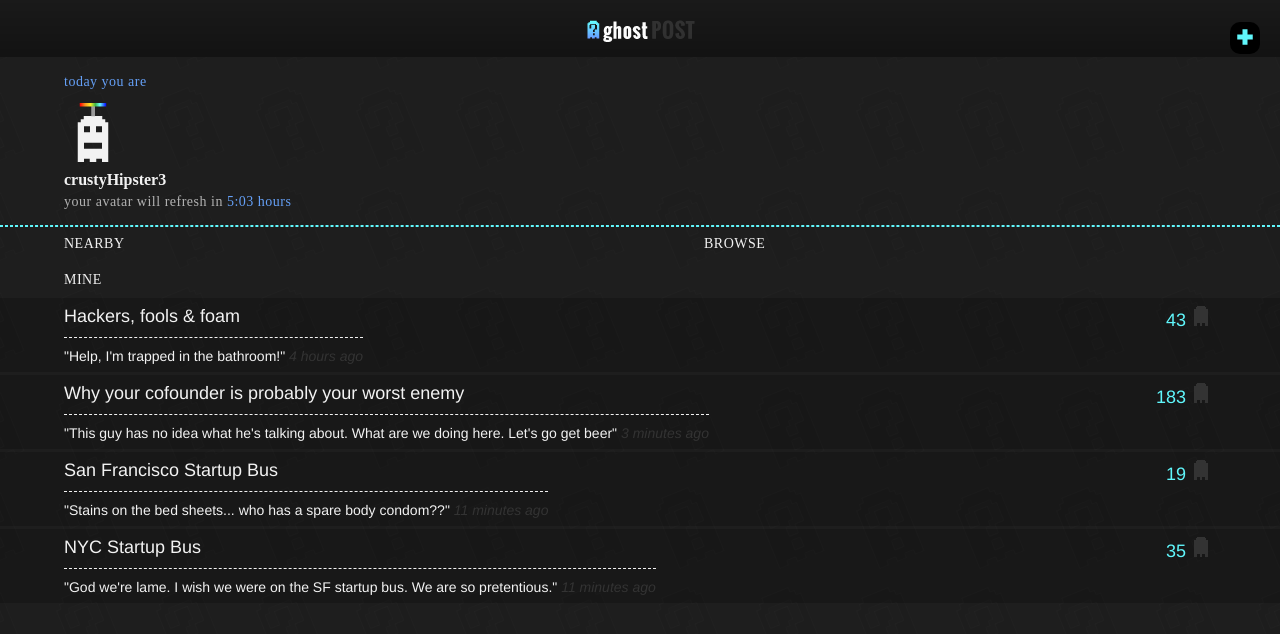
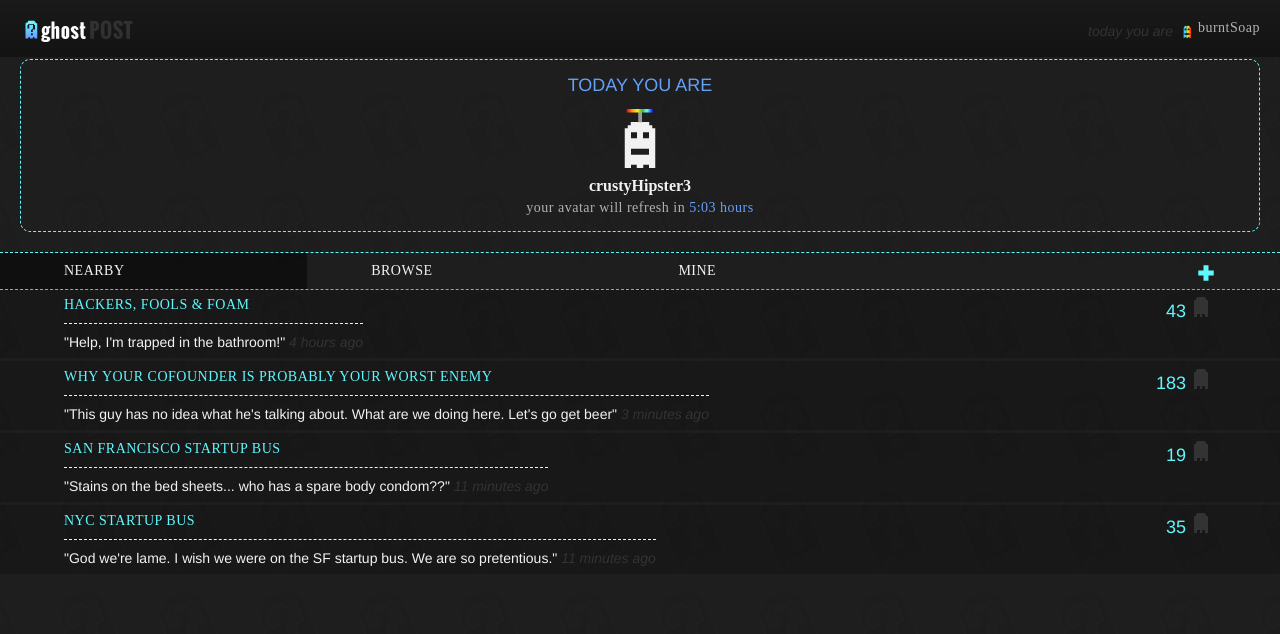
Before and after one commit to aareese/ghostpost, a plain HTML site: page index.html in a window 1280 px wide. Drawn offline with Linux system fonts and the light colour scheme; a script that the page names is missing.

Commit message:
the ui is all perfect and amazing - where is my 10 million dollars?

```diff
--- a/css/screen.css
+++ b/css/screen.css
@@ -99,22 +99,6 @@ nav {
     text-align: center;
 }
 
-.button{
-    width: 100%;
-    position: fixed;
-    top: 0;
-    z-index: 103;
-}
-
-
-.new-post {
-    margin: 22px 20px 0 -20px;
-    background: black;
-    padding: 5px;
-    float: right;
-    border-radius: 1em;
-}
-
 .avatar-header p {
     color: #333333;
     font-style: italic;
@@ -129,6 +113,13 @@ nav {
 }
 
 /* avatar */
+
+.avatar-large {
+    border: 1px dashed #60F7FC;
+    border-radius: 1em;
+    margin: 20px;
+    text-align: center;
+}
 
 .avatar {
     /*background: rgba(255,255,255,0.1);*/
@@ -201,6 +192,18 @@ ul.social li {
     text-align: center;
 }
 
+ul.toggle.three li {
+    width: 19%;
+}
+
+ul.toggle li.new-post {
+    float: right;
+    text-align: right;
+    margin-top: 10px;
+    padding-right: 5%;
+    width: 12%;
+}
+
 .sharing {
     width: 150px;
     margin-top: -6px;
@@ -229,6 +232,11 @@ h3.list-title {
     margin: 10px 0;
     color: #F2F2F2;
     text-transform: uppercase;
+}
+
+.event-title h3 {
+    text-transform: uppercase;
+    color: #60F7FC;
 }
 
 img.avatar-small {
@@ -340,13 +348,12 @@ button.large-button {
 button.large-submit {
     background: #65A0F7;
     margin-top: 20px;
-    margin-bottom: 100px;
+    margin-bottom:30px;
 }
 
 .solo {
     width: 88%;
     height: auto;
-    background: rgba(0,0,0,0.5);
     position: absolute;
     left: 0;
     right: 0;
@@ -359,6 +366,7 @@ p.postText {
     margin-right: 5%;
     font-size: 3em;
     word-wrap: break-word;
+    margin-top: 10px;
 }
 
 img.soloAvatar {
--- a/index.html
+++ b/index.html
@@ -19,28 +19,33 @@
 
 <body>
     <nav>
-        <a href="index.html"><img src = "images/logo.png"></a>
+        <div class="cf fL mL">
+            <img src = "images/logo.png">
+        </div>
+        <div class="cf fR mR avatar-header">
+            <p>today you are</p>
+            <img src = "images/avatars/av11.png" class = "avatar-tiny fL">
+            <h3 class = "fL">burntSoap</h3>
+        </div>
     </nav>
-    <div class = "button">
-        <div class = "new-post"><a href = "create.html"><img src = "images/plus.png"></a></div>
-    </div>
     <div class = "main">
-        <div class = "avatar cf">
-            <h3><span>today you are</span></h3>
+        <div class = "avatar avatar-large cf">
+            <h2><span>today you are</span></h2>
             <img src = "images/avatar.png">
             <h1>crustyHipster3</h1>
             <h3>your avatar will refresh in <span> 5:03 hours </span></h3>
         </div>
         <div class = "list">
-            <ul class = "toggle">
-                <li><a href =""><h3 class = "list-title">nearby</h3></a></li>
-                <li class = "unselected"><a href =""><h3 class = "list-title">browse</h3></a></li>
-                <li class = "unselected"><a href =""><h3 class = "list-title">mine</h3></a></li>
+            <ul class = "toggle three cf">
+                <li class = "selected"><a href =""><h3 class = "list-title">nearby</h3></a></li>
+                <li><a href =""><h3 class = "list-title">browse</h3></a></li>
+                <li><a href =""><h3 class = "list-title">mine</h3></a></li>
+                <li class="new-post"><a href = "create.html"><img src = "images/plus.png"></a></li>
             </ul>
             <ul class = "event">
                 <li class = "cf"><a href ="event.html">
                     <div class = "event-title span75 fL">
-                        <h2>Hackers, fools & foam</h2>
+                        <h3>Hackers, fools & foam</h3>
                     </div>
                     <h2 class = "right-text span25 fR">43<img src = 'images/ghost-icon.png'></h2>
                     <div class = "top-post fL">
@@ -49,7 +54,7 @@
                 </a></li>
                 <li class = "cf"><a href ="event.html">
                     <div class = "event-title span75 fL">
-                        <h2>Why your cofounder is probably your worst enemy</h2>
+                        <h3>Why your cofounder is probably your worst enemy</h3>
                     </div>
                     <h2 class = "right-text span25 fR">183<img src = 'images/ghost-icon.png'></h2>
                     <div class = "top-post fL">
@@ -58,7 +63,7 @@
                 </a></li>
                 <li class = "cf"><a href ="event.html">
                     <div class = "event-title span75 fL">
-                        <h2>San Francisco Startup Bus</h2>
+                        <h3>San Francisco Startup Bus</h3>
                     </div>
                     <h2 class = "right-text span25 fR">19<img src = 'images/ghost-icon.png'></h2>
                     <div class = "top-post fL">
@@ -67,7 +72,7 @@
                 </a></li>
                 <li class = "cf"><a href ="event.html">
                     <div class = "event-title span75 fL">
-                        <h2>NYC Startup Bus</h2>
+                        <h3>NYC Startup Bus</h3>
                     </div>
                     <h2 class = "right-text span25 fR">35<img src = 'images/ghost-icon.png'></h2>
                     <div class = "top-post fL">
```
Also changed, not shown: create.html (+9 -1 lines), event.html (+0 -3 lines), post.html (+9 -2 lines).
